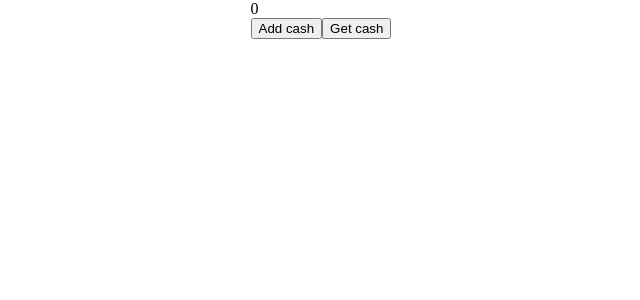
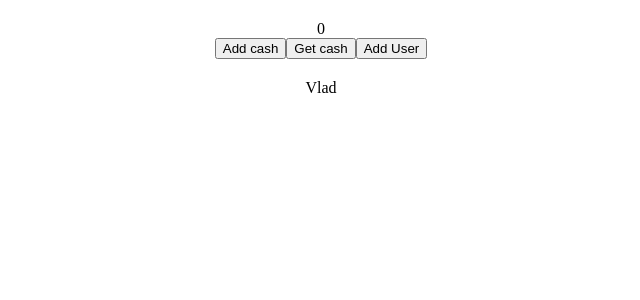
Before and after one commit to Vladislav-Nickolaevich/redux-cash-and-users, a React (Create React App) app: page / in a window 1280 px wide. Shown: the top 300 px of the page, without its empty margins (319-959 px from the left). Built offline with nearby package versions, Linux system fonts and the light colour scheme.

Commit message:
Created buttons deleteUser and Added user, created function, added userSelector and style for the value

```diff
--- a/src/App.tsx
+++ b/src/App.tsx
@@ -3,10 +3,14 @@ import './App.css';
 import {useDispatch, useSelector} from "react-redux";
 import {RootStateType} from "./state/store";
 import {addCashAC, getCashAC} from "./state/cash-reducer";
+import {addUserAC, deleteUserAC, UserType} from "./state/user-reducer";
+
 
 function App() {
     const dispatch = useDispatch()
-    const cashSelector:number = useSelector<RootStateType, number>(state => state.cash.cash)
+    const cashSelector: number = useSelector<RootStateType, number>(state => state.cash.cash)
+    const userSelector: UserType[] = useSelector<RootStateType, UserType[]>(state => state.users.users)
+
 
     const addCash = (value: number) => {
         dispatch(addCashAC(value))
@@ -14,13 +18,40 @@ function App() {
     const getCash = (value: number) => {
         dispatch(getCashAC(value))
     }
+
+
+    const addUser = (name: string) => {
+        const nameUpperCast = name[0].toUpperCase() + name.slice(1)
+
+        const user = {id: String(Date.now()), userName: nameUpperCast}
+        dispatch(addUserAC(user))
+    }
+    const deleteUser = (user: UserType) => {
+        dispatch(deleteUserAC(user.id))
+    }
     return (
         <div>
-            <div>{cashSelector}</div>
+            <div style={{textAlign: 'center', marginTop: '20px'}}>{cashSelector}</div>
             <div>
                 <button onClick={() => addCash(Number(prompt()))}>Add cash</button>
                 <button onClick={() => getCash(Number(prompt()))}>Get cash</button>
+
+                <button onClick={() => addUser(String(prompt()))}>Add User</button>
             </div>
+
+            <div style={{textAlign: 'center', marginTop: '20px'}}>
+                {
+                    userSelector.length !== 0?
+                        userSelector.map(u => {
+                                return (
+                                    <div key={u.id} onClick={() => deleteUser(u)}>
+                                        {u.userName}
+                                    </div>
+                                )
+                            }):
+                        <span>Клиентов нету</span>
+                }
+                </div>
         </div>
     );
 }
```
